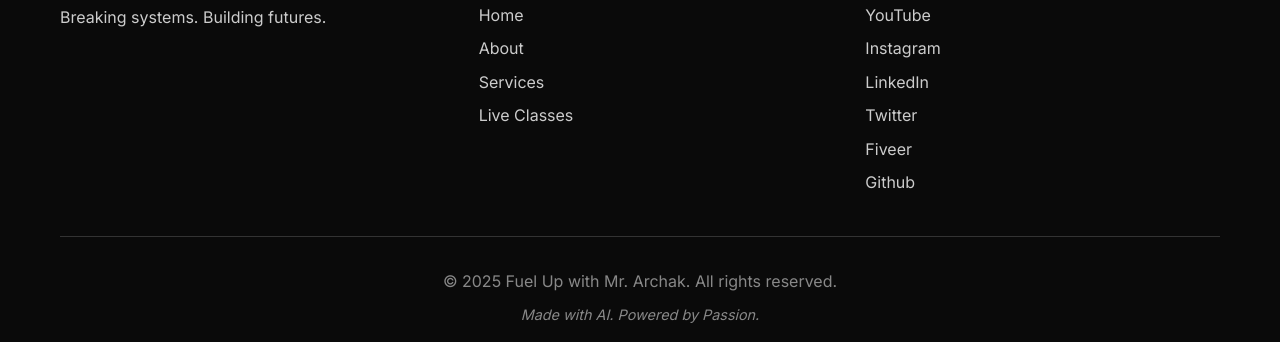
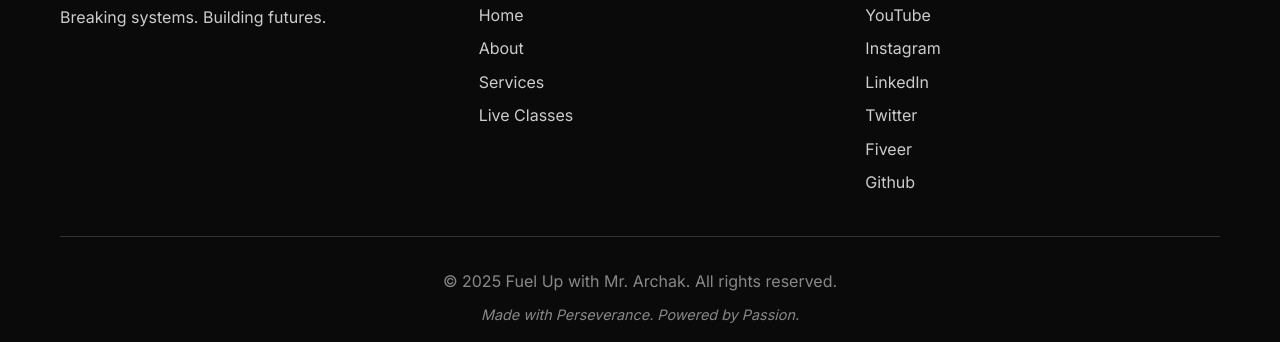
Before and after one commit to VishwanathArchakMR/fuelup-with-Mr.Archak, a plain HTML site: page index.html in a window 1280 px wide. Shown: the part 5737-6079 px from the top of the page. Drawn offline with Linux system fonts and the light colour scheme.

Commit message:
Update index.html

```diff
--- a/index.html
+++ b/index.html
@@ -413,7 +413,7 @@
 
             <div class="footer-bottom">
                 <p>&copy; 2025 Fuel Up with Mr. Archak. All rights reserved.</p>
-                <p class="footer-credit">Made with AI. Powered by Passion.</p>
+                <p class="footer-credit">Made with Perseverance. Powered by Passion.</p>
             </div>
         </div>
     </footer>
```
